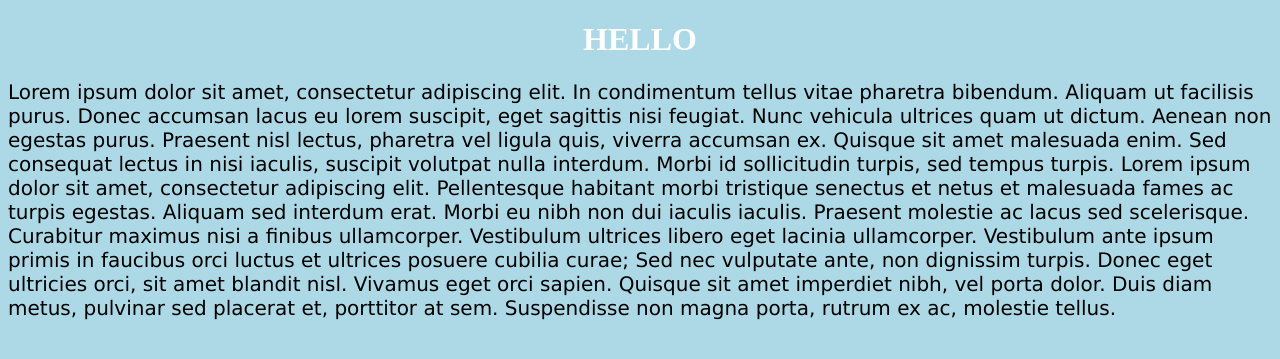
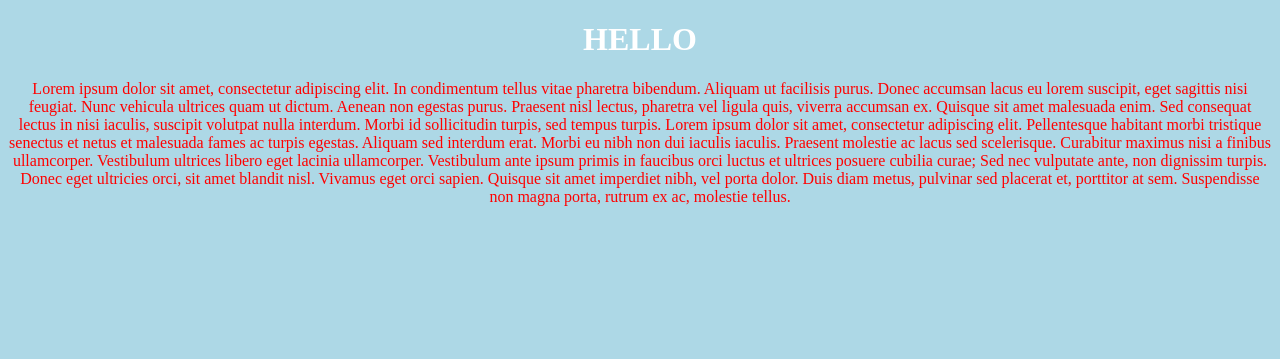
Before and after one commit to justhea/lab2, a PHP site: page / in a window 1280 px wide. Shown: the top 359 px of the page. Run offline with PHP 8.4, Linux system fonts and the light colour scheme.

Commit message:
Lesson 1.3 Syntax

```diff
--- a/style.css
+++ b/style.css
@@ -8,6 +8,6 @@ body {
   }
 
   p {
-    font-family: verdana;
-    font-size: 20px;
+      color: red;
+      text-align: center;
   }
```
